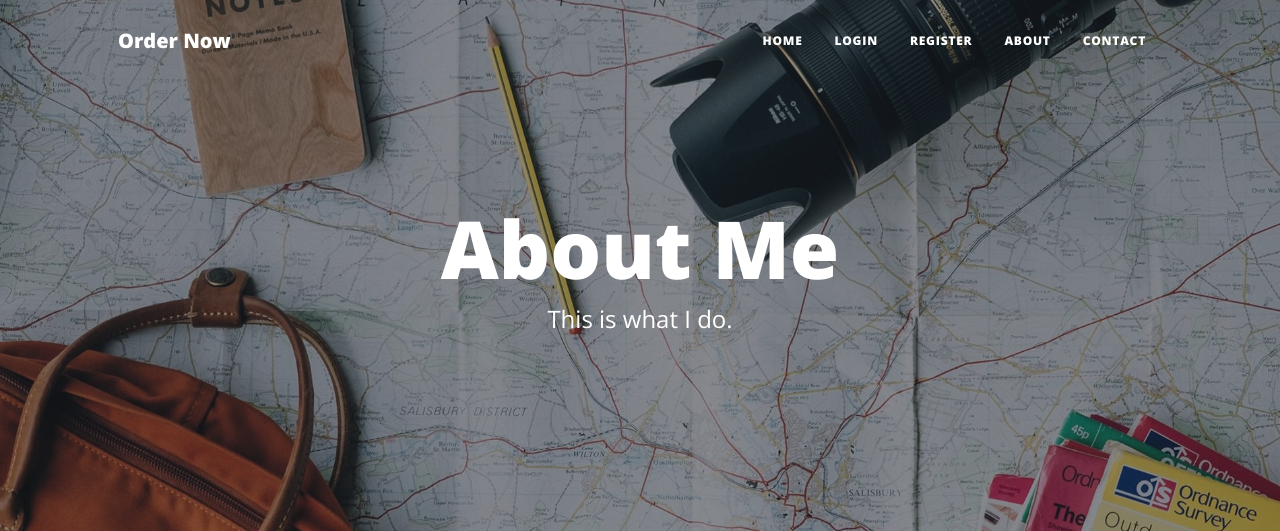
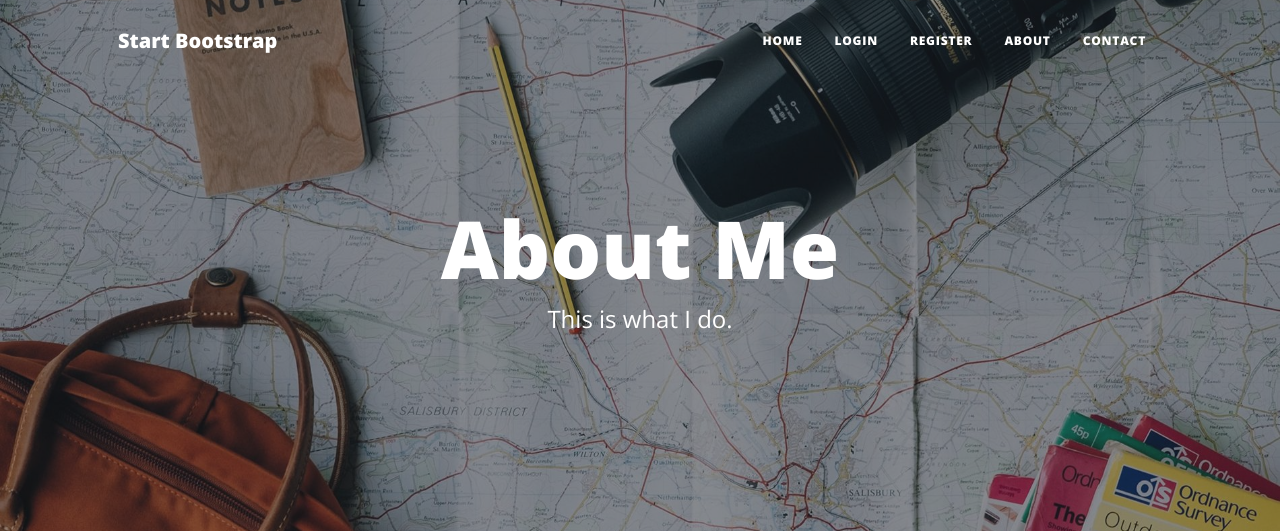
Before and after one commit to Sonuda/shirtify_blog, a Flask app: page /about in a window 1280 px wide. Shown: the top 531 px of the page. Run offline with Flask 3, Linux system fonts and the light colour scheme; some libraries are stand-ins or nearby versions.

Commit message:
Update header.html
rename title

```diff
--- a/blog_python/templates/header.html
+++ b/blog_python/templates/header.html
@@ -44,7 +44,7 @@
     <!-- Navigation-->
     <nav class="navbar navbar-expand-lg navbar-light" id="mainNav">
       <div class="container px-4 px-lg-5">
-        <a class="navbar-brand" href="/">Order Now</a>
+        <a class="navbar-brand" href="/">Start Bootstrap</a>
         <button
           class="navbar-toggler"
           type="button"
```
